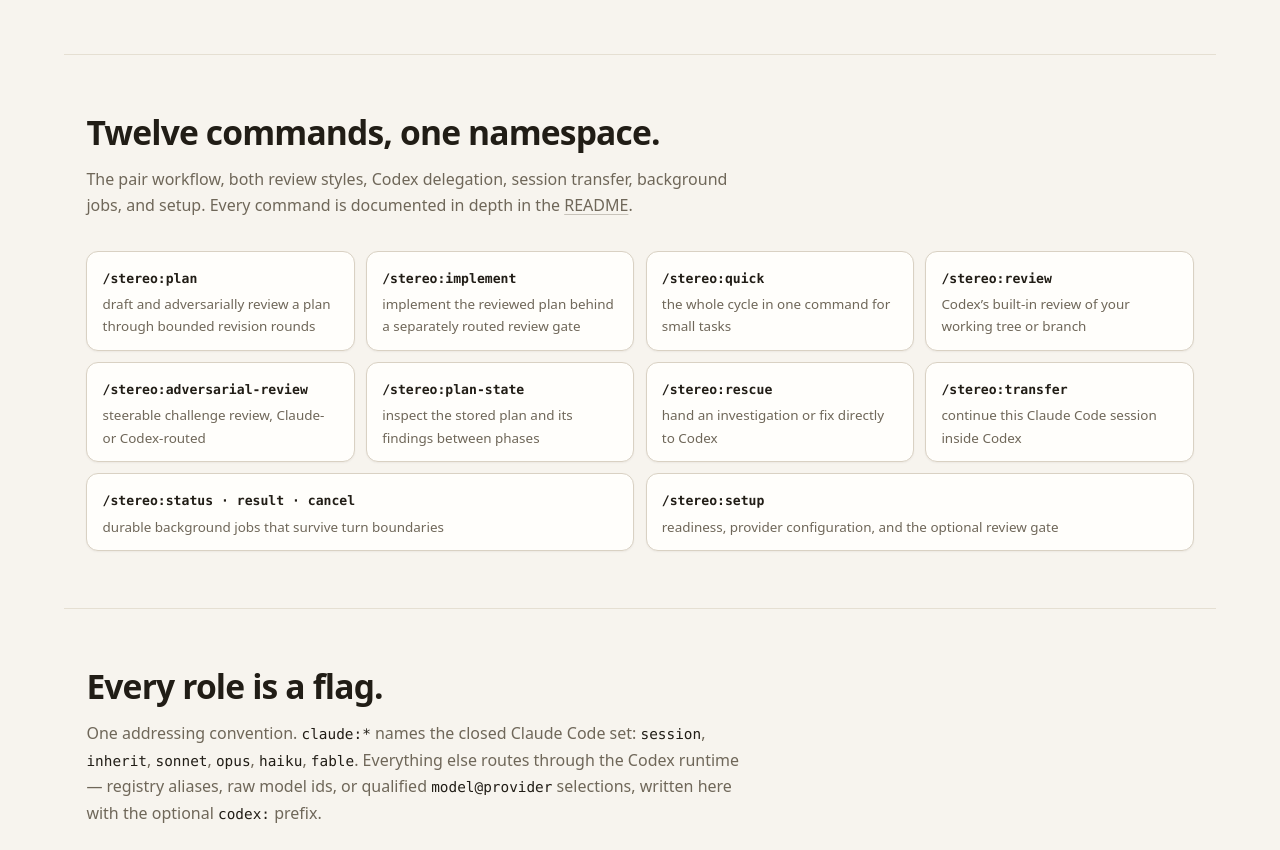
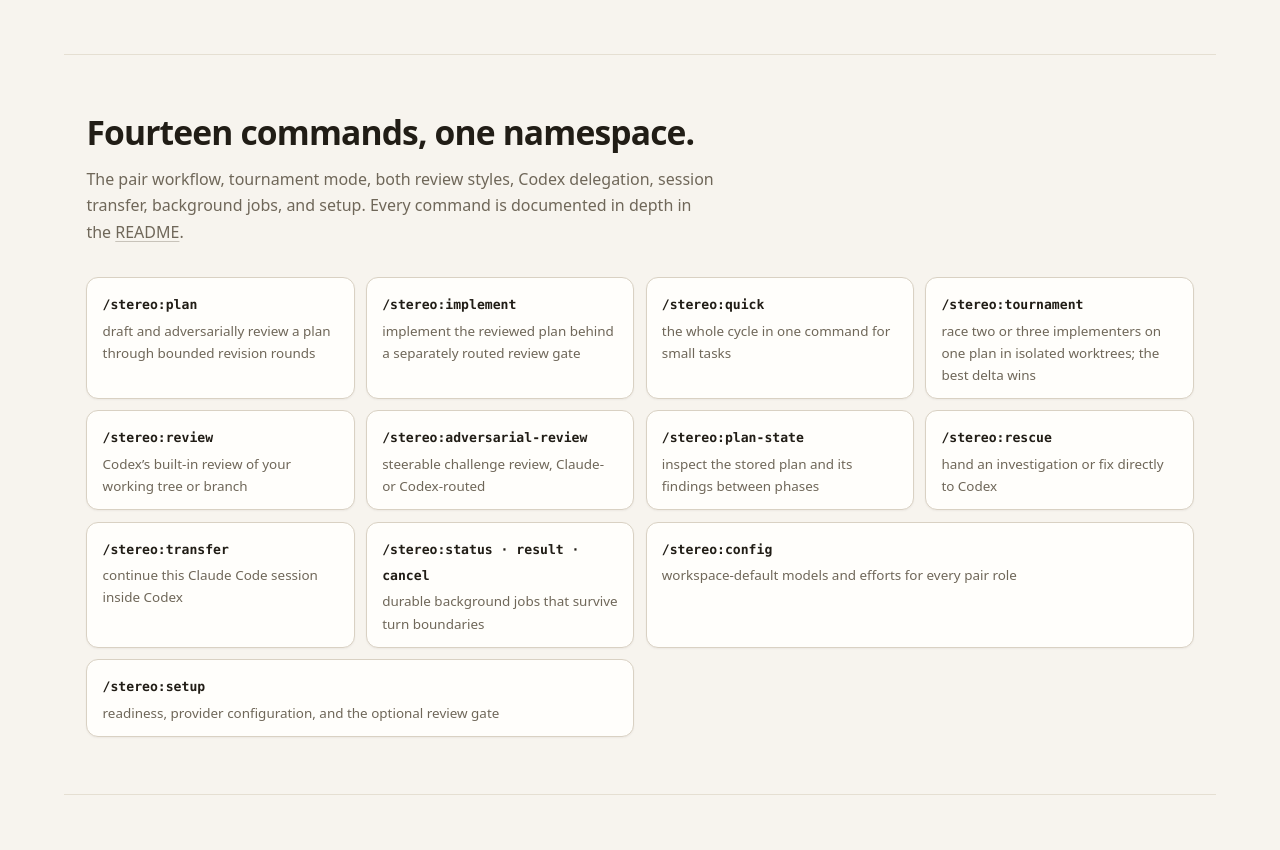
Before and after one commit to vsladkov/claudex-stereo, a website: page docs/index.html in a window 1280 px wide. Shown: the part 2524-3374 px from the top of the page. Drawn offline with Linux system fonts and the light colour scheme.

Commit message:
docs: list tournament and config on the marketing site
The claudex-stereo.com commands section said twelve commands and omitted
/stereo:tournament and /stereo:config entirely, leaving the tournament
feature invisible to site visitors. The section now says fourteen, names
tournament mode in its lede, and links both commands to their README
sections alongside the existing twelve.

```diff
--- a/docs/index.html
+++ b/docs/index.html
@@ -1708,10 +1708,10 @@
       </section>
 
       <section class="shell" id="commands">
-        <h2>Twelve commands, one namespace.</h2>
+        <h2>Fourteen commands, one namespace.</h2>
         <p class="lede">
-          The pair workflow, both review styles, Codex delegation, session transfer, background
-          jobs, and setup. Every command is documented in depth in the
+          The pair workflow, tournament mode, both review styles, Codex delegation, session
+          transfer, background jobs, and setup. Every command is documented in depth in the
           <a href="https://github.com/vsladkov/claudex-stereo" target="_blank" rel="noopener"
             >README</a
           >.
@@ -1746,6 +1746,18 @@
           </li>
           <li>
             <a
+              href="https://github.com/vsladkov/claudex-stereo#stereotournament"
+              target="_blank"
+              rel="noopener"
+              >/stereo:tournament</a
+            >
+            <span
+              >race two or three implementers on one plan in isolated worktrees; the best delta
+              wins</span
+            >
+          </li>
+          <li>
+            <a
               href="https://github.com/vsladkov/claudex-stereo#stereoreview"
               target="_blank"
               rel="noopener"
@@ -1797,6 +1809,15 @@
               >/stereo:status · result · cancel</a
             >
             <span>durable background jobs that survive turn boundaries</span>
+          </li>
+          <li>
+            <a
+              href="https://github.com/vsladkov/claudex-stereo#stereoconfig"
+              target="_blank"
+              rel="noopener"
+              >/stereo:config</a
+            >
+            <span>workspace-default models and efforts for every pair role</span>
           </li>
           <li>
             <a
```
